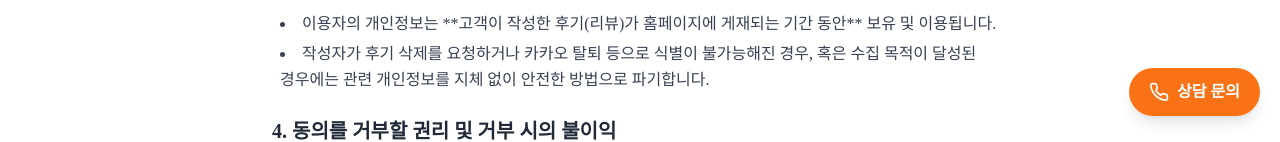
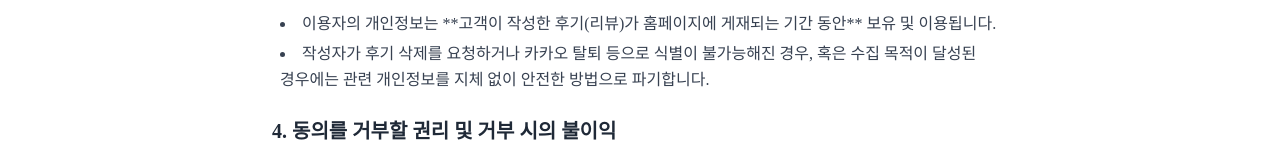
Before and after one commit to thdtmdghks/potato, a Next.js app: page /privacy in a window 1280 px wide. Shown: the part 664-806 px from the top of the page. Built offline with nearby package versions, Linux system fonts and the light colour scheme; no server answers.

Commit message:
chore: remove FloatingCta component

```diff
--- a/src/app/(public)/_components/floating-cta.tsx
+++ /dev/null
@@ -1,23 +0,0 @@
-export function FloatingCta() {
-  return (
-    <a
-      href="#contact"
-      aria-label="연락처"
-      className="bg-accent hover:bg-accent-dark fixed right-5 bottom-5 z-50 flex items-center gap-2 rounded-full px-4 py-3 font-bold text-white shadow-lg transition-colors md:px-5"
-    >
-      <svg
-        className="h-5 w-5"
-        viewBox="0 0 24 24"
-        fill="none"
-        stroke="currentColor"
-        strokeWidth="2"
-        strokeLinecap="round"
-        strokeLinejoin="round"
-        aria-hidden="true"
-      >
-        <path d="M22 16.92v3a2 2 0 0 1-2.18 2 19.79 19.79 0 0 1-8.63-3.07 19.5 19.5 0 0 1-6-6 19.79 19.79 0 0 1-3.07-8.67A2 2 0 0 1 4.11 2h3a2 2 0 0 1 2 1.72 12.84 12.84 0 0 0 .7 2.81 2 2 0 0 1-.45 2.11L8.09 9.91a16 16 0 0 0 6 6l1.27-1.27a2 2 0 0 1 2.11-.45 12.84 12.84 0 0 0 2.81.7A2 2 0 0 1 22 16.92z" />
-      </svg>
-      <span className="hidden md:inline">상담 문의</span>
-    </a>
-  );
-}
--- a/src/app/(public)/layout.tsx
+++ b/src/app/(public)/layout.tsx
@@ -1,6 +1,5 @@
 import { Header } from "./_components/header";
 import { Footer } from "./_components/footer";
-import { FloatingCta } from "./_components/floating-cta";
 
 export default function PublicLayout({ children }: { children: React.ReactNode }) {
   return (
@@ -8,7 +7,6 @@ export default function PublicLayout({ children }: { children: React.ReactNode }
       <Header />
       <main>{children}</main>
       <Footer />
-      <FloatingCta />
     </>
   );
 }
```
